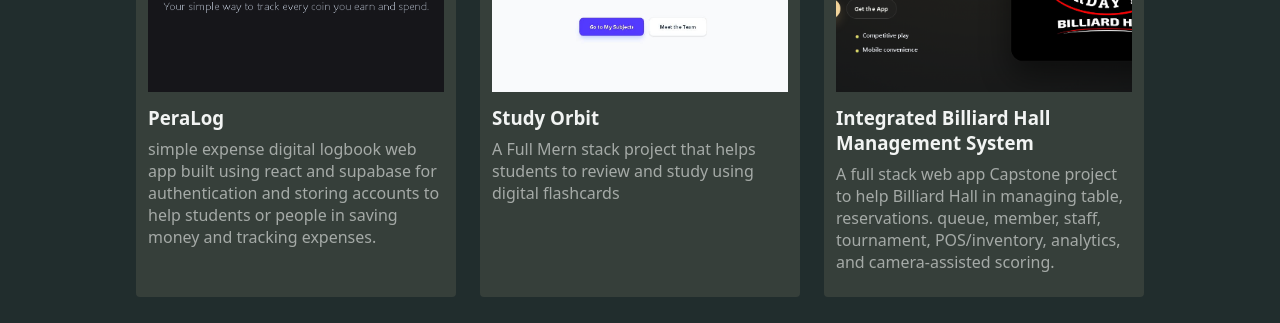
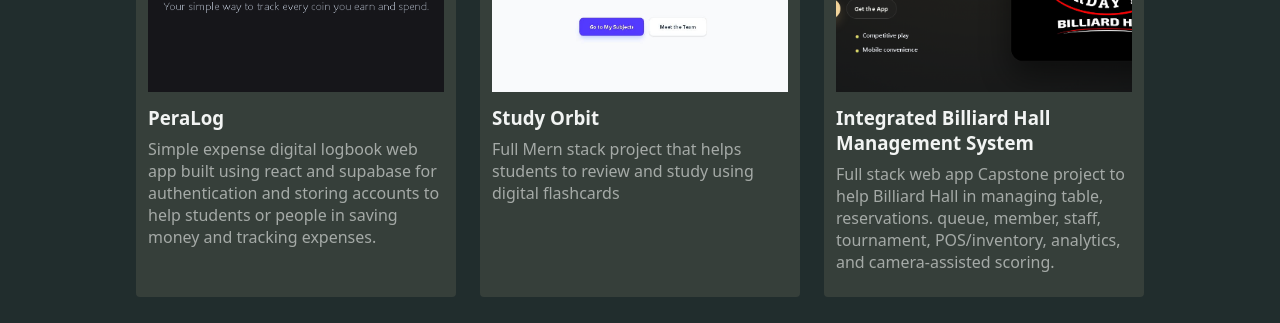
Before and after one commit to justineetm/justine-mercado-portfolio, a plain HTML site: page index.html in a window 1280 px wide. Shown: the part 1800-2123 px from the top of the page. Drawn offline with Linux system fonts and the light colour scheme.

Commit message:
fix minor typo

```diff
--- a/index.html
+++ b/index.html
@@ -97,17 +97,17 @@
                 <article class="project-card" data-category="personal">
                     <img src="./img/peralog.PNG" alt="PeraLog">
                     <h3>PeraLog</h3>
-                    <p>simple expense digital logbook web app built using react and supabase for authentication and storing accounts to help students or people in saving money and tracking expenses.</p>
+                    <p>Simple expense digital logbook web app built using react and supabase for authentication and storing accounts to help students or people in saving money and tracking expenses.</p>
                 </article>
                 <article class="project-card" data-category="web-dev">
                     <img src="./img/studyorbit.jpg" alt="Study Orbit">
                     <h3>Study Orbit</h3>
-                    <p>A Full Mern stack project that helps students to review and study using digital flashcards</p>
+                    <p>Full Mern stack project that helps students to review and study using digital flashcards</p>
                 </article>
                 <article class="project-card" data-category="web-dev">
                     <img src="./img/ibhms.PNG" alt="Integrated Billiard Hall Management System">
                     <h3>Integrated Billiard Hall Management System</h3>
-                    <p>A full stack web app Capstone project to help Billiard Hall in managing table, reservations. queue, member, staff, tournament, POS/inventory, analytics, and camera-assisted scoring.</p>
+                    <p>Full stack web app Capstone project to help Billiard Hall in managing table, reservations. queue, member, staff, tournament, POS/inventory, analytics, and camera-assisted scoring.</p>
                 </article>
             </div>
             <p class="empty-message">Empty</p>
```
